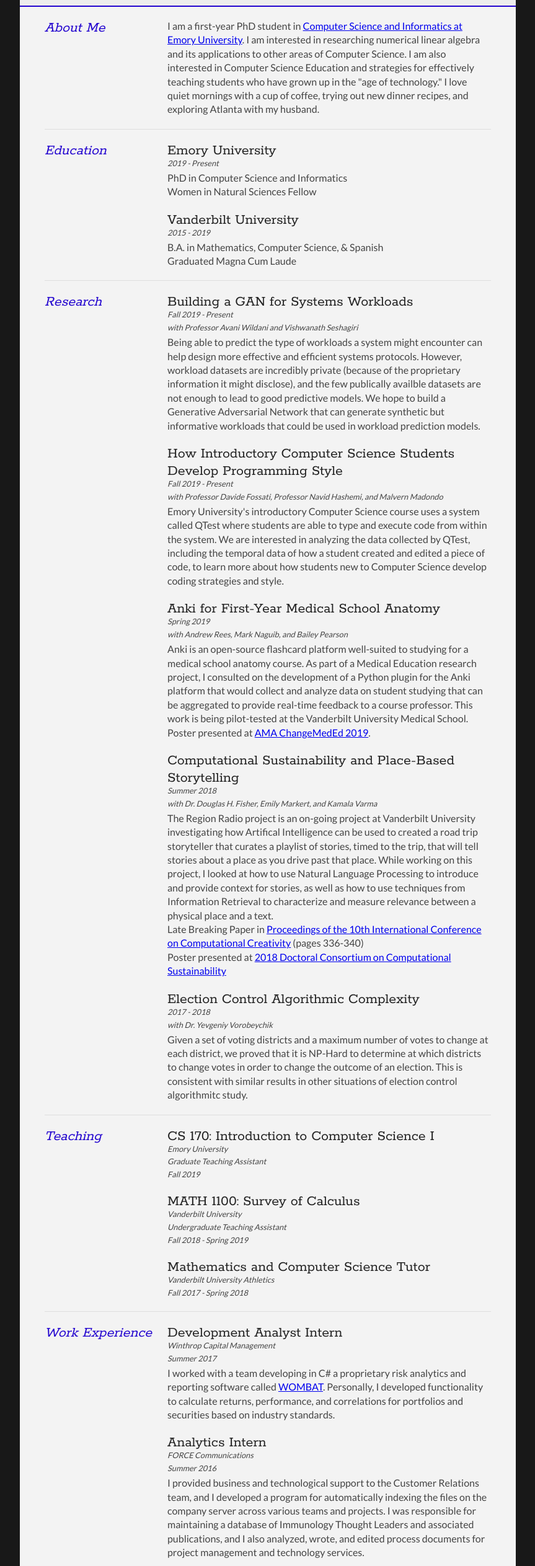
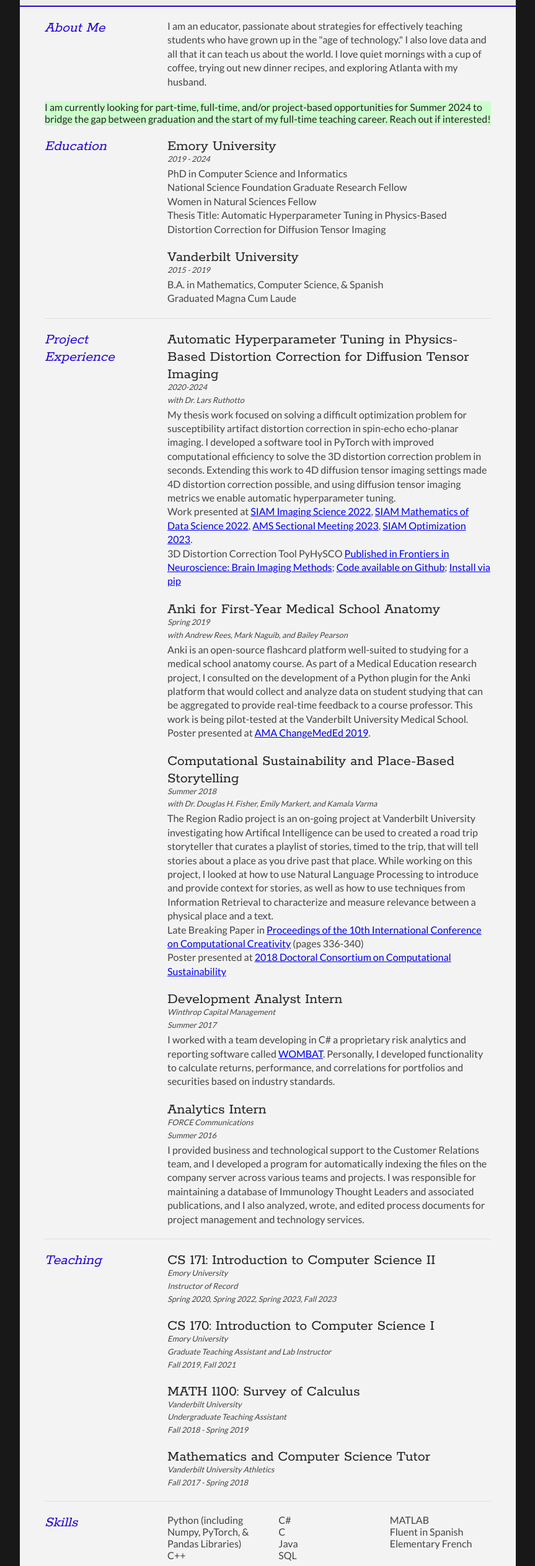
Before and after one commit to abbeyjulian/abbeyjulian.github.io, a plain HTML site: page index.html in a window 1280 px wide. Shown: the part 147-2673 px from the top of the page at 62% size, without its empty margins (208-1071 px from the left). Drawn offline with Linux system fonts and the light colour scheme.

Commit message:
website update post-grad

```diff
--- a/index.html
+++ b/index.html
@@ -1,10 +1,10 @@
 <!DOCTYPE html>
 <html>
 <head>
-<title>Abigail Julian - Curriculum Vitae</title>
+<title>Abigail Julian, PhD</title>
 
 <meta name="viewport" content="width=device-width"/>
-<meta name="description" content="The Curriculum Vitae of Abigail Julian."/>
+<meta name="description" content="The Personal Webpage of Abigail Julian."/>
 <meta charset="UTF-8">
 
 <link type="text/css" rel="stylesheet" href="style.css">
@@ -18,17 +18,17 @@
 <div id="cv" class="instaFade">
 	<div class="mainDetails">
 		<div id="headshot" class="quickFade">
-			<img src="headshot.jpg" alt="Alan Smith" />
+			<img src="headshot.jpg" alt="Abigail Julian" />
 		</div>
 
 		<div id="name">
-			<h1 class="quickFade delayTwo">Abigail Julian</h1>
-			<h2 class="quickFade delayThree">PhD Student</h2>
+			<h1 class="quickFade delayTwo">Abigail Julian, PhD</h1>
+			<h2 class="quickFade delayThree">Educator and Lover of Data</h2>
 		</div>
 
 		<div id="contactDetails" class="quickFade delayFour">
 			<ul>
-				<li>akrobe4 AT emory DOT edu</li>
+				<li>abigail DOT julian AT emory DOT edu</li>
 				<li>Atlanta, GA</li>
 			</ul>
 		</div>
@@ -43,10 +43,13 @@
 				</div>
 
 				<div class="sectionContent">
-					<p>I am a first-year PhD student in <a href=http://www.cs.emory.edu/graduate/general-information/>Computer Science and Informatics at Emory University</a>. I am interested in researching numerical linear algebra and its applications to other areas of Computer Science. I am also interested in Computer Science Education and strategies for effectively teaching students who have grown up in the "age of technology." I love quiet mornings with a cup of coffee, trying out new dinner recipes, and exploring Atlanta with my husband.</p>
+					<p>I am an educator, passionate about strategies for effectively teaching students who have grown up in the "age of technology." I also love data and all that it can teach us about the world. I love quiet mornings with a cup of coffee, trying out new dinner recipes, and exploring Atlanta with my husband.</p>
 				</div>
 			</article>
 			<div class="clear"></div>
+			<div id="colorbox">
+			I am currently looking for part-time, full-time, and/or project-based opportunities for Summer 2024 to bridge the gap between graduation and the start of my full-time teaching career. Reach out if interested!
+			</div>
 		</section>
 
 
@@ -58,8 +61,9 @@
 			<div class="sectionContent">
 				<article>
 					<h2>Emory University</h2>
-					<p class="subDetails">2019 - Present</p>
-					<p>PhD in Computer Science and Informatics<br> Women in Natural Sciences Fellow</p>
+					<p class="subDetails">2019 - 2024</p>
+					<p>PhD in Computer Science and Informatics<br> National Science Foundation Graduate Research Fellow<br> Women in Natural Sciences Fellow
+					<br> <i>Thesis Title:</i> Automatic Hyperparameter Tuning in Physics-Based Distortion Correction for Diffusion Tensor Imaging</p>
 				</article>
 
 				<article>
@@ -73,23 +77,19 @@
 
 		<section>
 			<div class="sectionTitle">
-				<h1>Research</h1>
+				<h1>Project Experience</h1>
 			</div>
 
 			<div class="sectionContent">
 				<article>
-					<h2>Building a GAN for Systems Workloads</h2>
-					<p class="subDetails">Fall 2019 - Present</p>
-					<p class="subDetails">with Professor Avani Wildani and Vishwanath Seshagiri</p>
-					<p>Being able to predict the type of workloads a system might encounter can help design more effective and efficient systems protocols. However, workload datasets are incredibly private (because of the proprietary information it might disclose), and the few publically availble datasets are not enough to lead to good predictive models. We hope to build a Generative Adversarial Network that can generate synthetic but informative workloads that could be used in workload prediction models.</p>
+					<h2>Automatic Hyperparameter Tuning in Physics-Based Distortion Correction for Diffusion Tensor Imaging</h2>
+					<p class="subDetails">2020-2024</p>
+					<p class="subDetails">with Dr. Lars Ruthotto</p>
+					<p>My thesis work focused on solving a difficult optimization problem for susceptibility artifact distortion correction in spin-echo echo-planar imaging. I developed a software tool in PyTorch with improved computational efficiency to solve the 3D distortion correction problem in seconds. Extending this work to 4D diffusion tensor imaging settings made 4D distortion correction possible, and using diffusion tensor imaging metrics we enable automatic hyperparameter tuning.
+						<br> Work presented at <a href="https://www.siam.org/conferences/cm/conference/is22">SIAM Imaging Science 2022</a>, <a href="https://www.siam.org/conferences/cm/conference/mds22">SIAM Mathematics of Data Science 2022</a>, <a href="https://www.ams.org/meetings/sectional/2298_program.html">AMS Sectional Meeting 2023</a>, <a href="https://www.siam.org/conferences/cm/conference/op23">SIAM Optimization 2023</a>.
+					<br> 3D Distortion Correction Tool PyHySCO <a href="https://www.frontiersin.org/journals/neuroscience/articles/10.3389/fnins.2024.1406821/abstract">Published in Frontiers in Neuroscience: Brain Imaging Methods</a>; <a href="https://github.com/EmoryMLIP/PyHySCO">Code available on Github</a>; <a href="https://pypi.org/project/PyHySCO/">Install via pip</a> </p>
 				</article>
 
-				<article>
-					<h2>How Introductory Computer Science Students Develop Programming Style</h2>
-					<p class="subDetails">Fall 2019 - Present</p>
-					<p class="subDetails">with Professor Davide Fossati, Professor Navid Hashemi, and Malvern Madondo</p>
-					<p>Emory University's introductory Computer Science course uses a system called QTest where students are able to type and execute code from within the system. We are interested in analyzing the data collected by QTest, including the temporal data of how a student created and edited a piece of code, to learn more about how students new to Computer Science develop coding strategies and style.</p>
-				</article>
 
 				<article>
 					<h2>Anki for First-Year Medical School Anatomy</h2>
@@ -106,11 +106,19 @@
 				</article>
 
 				<article>
-					<h2>Election Control Algorithmic Complexity</h2>
-					<p class="subDetails">2017 - 2018</p>
-					<p class="subDetails">with Dr. Yevgeniy Vorobeychik</p>
-					<p>Given a set of voting districts and a maximum number of votes to change at each district, we proved that it is NP-Hard to determine at which districts to change votes in order to change the outcome of an election. This is consistent with similar results in other situations of election control algorithmitc study.</p>
+					<h2>Development Analyst Intern</h2>
+					<p class="subDetails">Winthrop Capital Management</p>
+					<p class="subDetails">Summer 2017</p>
+					<p>I worked with a team developing in C# a proprietary risk analytics and reporting software called <a href=http://winthropts.com/solutions/>WOMBAT</a>. Personally, I developed functionality to calculate returns, performance, and correlations for portfolios and securities based on industry standards.</p>
 				</article>
+
+				<article>
+					<h2>Analytics Intern</h2>
+					<p class="subDetails">FORCE Communications</p>
+					<p class="subDetails">Summer 2016</p>
+					<p>I provided business and technological support to the Customer Relations team, and I developed a program for automatically indexing the files on the company server across various teams and projects. I was responsible for maintaining a database of Immunology Thought Leaders and associated publications, and I also analyzed, wrote, and edited process documents for project management and technology services.</p>
+				</article>
+
 			</div>
 			<div class="clear"></div>
 		</section>
@@ -122,10 +130,18 @@
 
 			<div class="sectionContent">
 				<article>
+					<h2>CS 171: Introduction to Computer Science II</h2>
+					<p class="subDetails">Emory University</p>
+					<p class="subDetails">Instructor of Record</p>
+					<p class="subDetails">Spring 2020, Spring 2022, Spring 2023, Fall 2023</p>
+					<p></p>
+				</article>
+
+				<article>
 					<h2>CS 170: Introduction to Computer Science I</h2>
 					<p class="subDetails">Emory University</p>
-					<p class="subDetails">Graduate Teaching Assistant</p>
-					<p class="subDetails">Fall 2019</p>
+					<p class="subDetails">Graduate Teaching Assistant and Lab Instructor</p>
+					<p class="subDetails">Fall 2019, Fall 2021</p>
 					<p></p>
 				</article>
 
@@ -150,37 +166,12 @@
 
 		<section>
 			<div class="sectionTitle">
-				<h1>Work Experience</h1>
-			</div>
-
-			<div class="sectionContent">
-				<article>
-					<h2>Development Analyst Intern</h2>
-					<p class="subDetails">Winthrop Capital Management</p>
-					<p class="subDetails">Summer 2017</p>
-					<p>I worked with a team developing in C# a proprietary risk analytics and reporting software called <a href=http://winthropts.com/solutions/>WOMBAT</a>. Personally, I developed functionality to calculate returns, performance, and correlations for portfolios and securities based on industry standards.</p>
-				</article>
-
-				<article>
-					<h2>Analytics Intern</h2>
-					<p class="subDetails">FORCE Communications</p>
-					<p class="subDetails">Summer 2016</p>
-					<p>I provided business and technological support to the Customer Relations team, and I developed a program for automatically indexing the files on the company server across various teams and projects. I was responsible for maintaining a database of Immunology Thought Leaders and associated publications, and I also analyzed, wrote, and edited process documents for project management and technology services.</p>
-				</article>
-
-			</div>
-			<div class="clear"></div>
-		</section>
-
-
-		<section>
-			<div class="sectionTitle">
 				<h1>Skills</h1>
 			</div>
 
 			<div class="sectionContent">
 				<ul class="keySkills">
-					<li>Python</li>
+					<li>Python (including Numpy, PyTorch, & Pandas Libraries)</li>
 					<li>C++</li>
 					<li>C#</li>
 					<li>C</li>
--- a/style.css
+++ b/style.css
@@ -96,6 +96,10 @@ p {
 
 #contactDetails ul li a:hover {
 	color: #2305cf;
+}
+
+#colorbox {
+  background-color: #cfc ;
 }
 
 
```
Also changed, not shown: 1 other file.
